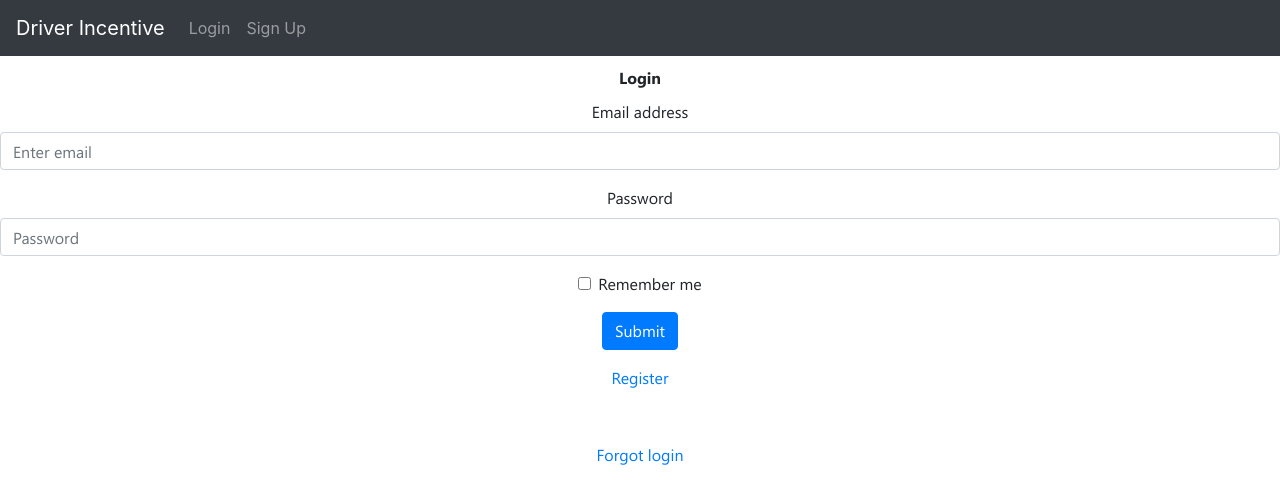
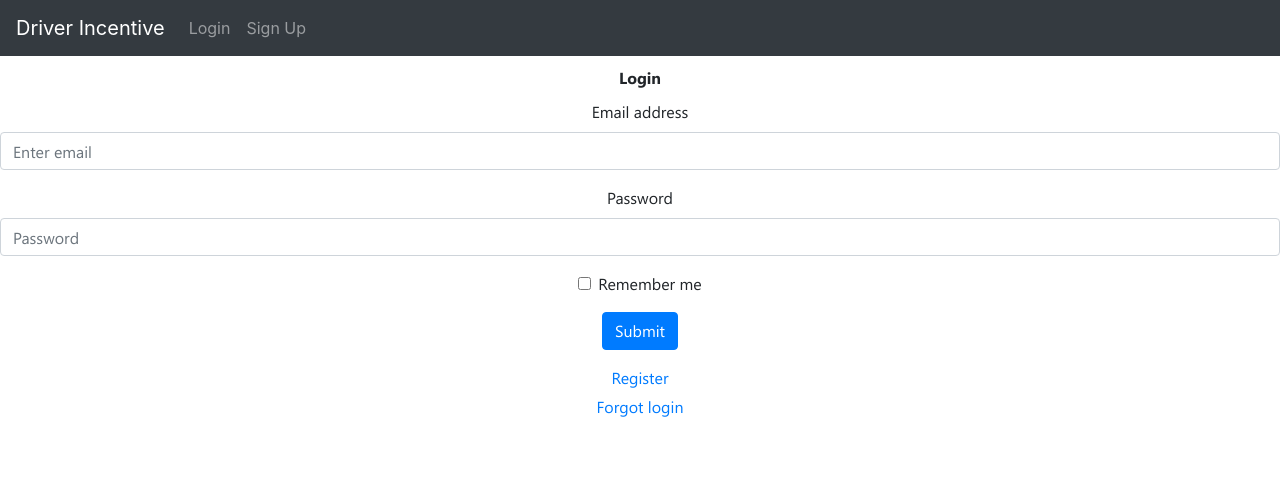
Before and after one commit to GusTheBusNG/CPSC-4910-Frontend, a React (Create React App) app: page /login in a window 1280 px wide. Shown: the top 504 px of the page. Built offline with nearby package versions, Linux system fonts and the light colour scheme; no server answers.

Commit message:
Fix css error

```diff
--- a/src/pages/login/index.css
+++ b/src/pages/login/index.css
@@ -13,12 +13,13 @@
 
 .register {
   padding-top: 10px;
+  padding-bottom: 0px;
   display: block;
   color: rgb(0, 123, 255);
 }
 
 .forgot {
-  padding-top: 5px;
+  margin-top: -43px;
   display: block;
   color: rgb(0, 123, 255);
 }
```
